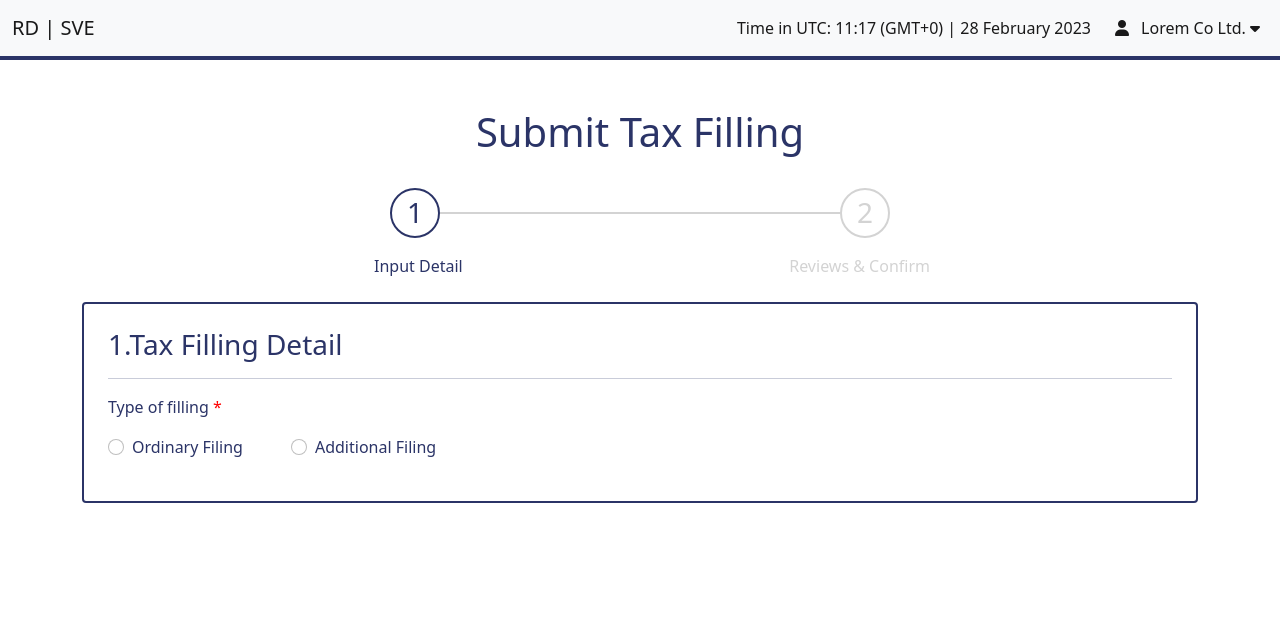
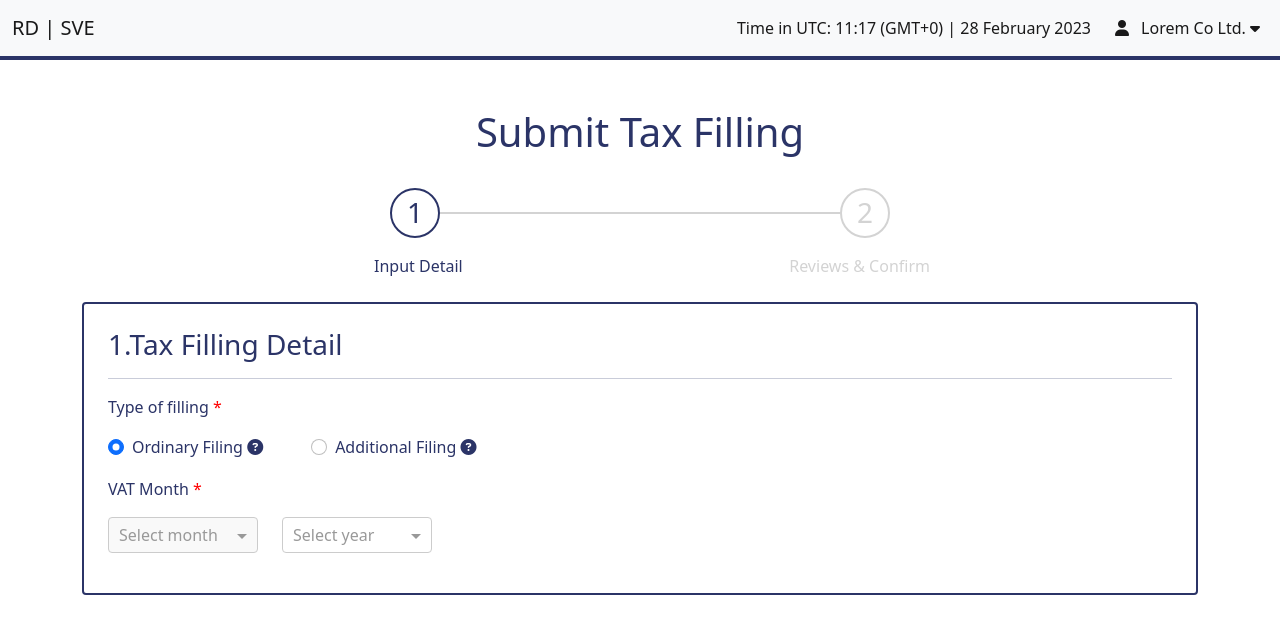
Before and after one commit to kakaKaeng/practice-angular, an Angular app in the folder practice-angular/: page / in a window 1280 px wide. Shown: the top 634 px of the page. Built offline with nearby package versions, Linux system fonts and the light colour scheme.

Commit message:
feat(tax-filling): map data from date component

```diff
--- a/practice-angular/src/app/app.module.ts
+++ b/practice-angular/src/app/app.module.ts
@@ -19,4 +19,5 @@ import { CoreModule } from './core/core.module';
   providers: [],
   bootstrap: [AppComponent]
 })
-export class AppModule { }
+export class AppModule {
+}
--- a/practice-angular/src/app/modules/taxes/pages/tax-filling/tax-filling.component.html
+++ b/practice-angular/src/app/modules/taxes/pages/tax-filling/tax-filling.component.html
@@ -7,26 +7,37 @@
   <div class="container mt-2 p-4 content rounded">
     <h3>1.Tax Filling Detail</h3>
     <hr>
-    <form>
+    <form [formGroup]="formTaxModel">
       <div class="row mb-3">
         <label class="col-12 mb-3 required">Type of filling</label>
         <div class="d-flex">
-
           <div class="form-check">
-            <input class="form-check-input" type="radio" name="flexRadioDisabled" id="ordinaryFiling">
-            <label class="form-check-label" for="ordinaryFiling">
+            <input class="form-check-input pointer" type="radio"
+                   name="type_of_filling" id="ordinaryFiling"
+                   formControlName="type_of_filling" value="ordinary">
+            <label class="form-check-label pointer" for="ordinaryFiling">
               Ordinary Filing
+              <i class="fa-solid fa-circle-question" tooltip="Ordinary Filing"></i>
             </label>
           </div>
           <div class="form-check ms-5">
-            <input class="form-check-input" type="radio" name="flexRadioDisabled" id="additionalFiling">
-            <label class="form-check-label" for="additionalFiling">
+            <input class="form-check-input pointer" type="radio"
+                   name="type_of_filling" id="additionalFiling"
+                   formControlName="type_of_filling" value="additional">
+            <label class="form-check-label pointer" for="additionalFiling">
               Additional Filing
+              <i class="fa-solid fa-circle-question" tooltip="Additional Filing"></i>
             </label>
           </div>
-
         </div>
       </div>
+      <div class="row mb-3">
+        <label class="col-12 mb-3 required">
+          {{formTaxModel.controls.type_of_filling.value === 'ordinary' ? 'VAT' : 'Tax'}} Month
+        </label>
+        <app-tax-date [(formGroup)]="formTaxModel"></app-tax-date>
+      </div>
+
     </form>
   </div>
 
--- a/practice-angular/src/app/modules/taxes/pages/tax-filling/tax-filling.component.ts
+++ b/practice-angular/src/app/modules/taxes/pages/tax-filling/tax-filling.component.ts
@@ -21,7 +21,8 @@ export class TaxFillingComponent implements OnInit {
   initFormTaxModel(): FormGroup {
     return this.fb.group({
       type_of_filling: ['ordinary', []],
-      vat_date: [null, []],
+      month: [null, []],
+      year: [null, []],
       additional_type: [null, []],
       total_tax: [null, []],
       total_vat: [null, []],
--- a/practice-angular/src/app/modules/taxes/shared/components/tax-date/tax-date.component.html
+++ b/practice-angular/src/app/modules/taxes/shared/components/tax-date/tax-date.component.html
@@ -1,20 +1,20 @@
-<div class="d-flex">
+<div class="d-flex" [formGroup]="formGroup">
   <ng-select class="dropdown-select"
              [items]="monthList$ | async"
              bindLabel="label"
              bindValue="value"
              [readonly]="monthReadOnly"
              [clearable]="false"
-             [(ngModel)]="month"
-             placeholder="select month">
+             formControlName="month"
+             placeholder="Select month">
   </ng-select>
   <ng-select class="dropdown-select ms-4"
              [items]="yearList$ | async"
              bindLabel="label"
              bindValue="value"
              [clearable]="false"
-             [(ngModel)]="year"
+             formControlName="year"
              (change)="onChangeYear($event)"
-             placeholder="select year">
+             placeholder="Select year">
   </ng-select>
 </div>
--- a/practice-angular/src/app/modules/taxes/shared/components/tax-date/tax-date.component.ts
+++ b/practice-angular/src/app/modules/taxes/shared/components/tax-date/tax-date.component.ts
@@ -1,5 +1,6 @@
 import { Component, EventEmitter, Input, Output } from '@angular/core';
 import { Observable, of } from 'rxjs';
+import { FormGroup } from '@angular/forms';
 
 export interface Dropdown {
   label: string;
@@ -12,10 +13,8 @@ export interface Dropdown {
   styleUrls: ['./tax-date.component.scss']
 })
 export class TaxDateComponent {
-  @Input() month!: number | null
-  @Output() monthChange = new EventEmitter<number | null>();
-  @Input() year!: number | null
-  @Output() yearChange = new EventEmitter<number | null>();
+  @Input() formGroup!: FormGroup;
+  @Output() formGroupChange = new EventEmitter<FormGroup>();
 
   monthList$: Observable<Dropdown[]>;
   yearList$: Observable<Dropdown[]>;
@@ -77,8 +76,16 @@ export class TaxDateComponent {
   validateMonth(months: Date[]):void {
     if (this.month) {
       if (months.length - 1 < this.month) {
-        this.month = null;
+        this.formGroup.controls.month.setValue(null);
       }
     }
   }
+
+  get year() {
+    return this.formGroup?.controls.year.value;
+  }
+
+  get month() {
+    return this.formGroup?.controls.month.value;
+  }
 }
--- a/practice-angular/src/styles.scss
+++ b/practice-angular/src/styles.scss
@@ -5,6 +5,8 @@
 
 /* Importing Datepicker SCSS file. */
 @import "~ngx-bootstrap/datepicker/bs-datepicker";
+
+@import "~@ng-select/ng-select/themes/default.theme.css";
 
 body {
   color: #2B3467;
@@ -16,3 +18,7 @@ body {
     color: red;
   }
 }
+
+.pointer {
+  cursor: pointer;
+}
```
Lines whose indentation alone changed are shown as unchanged.
